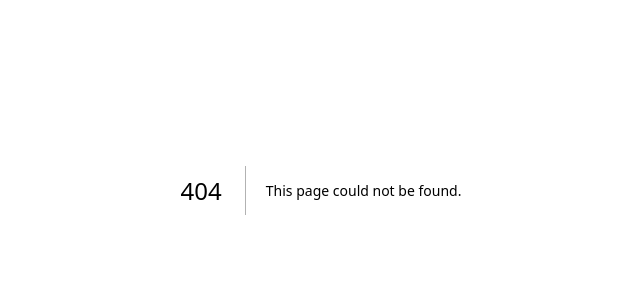
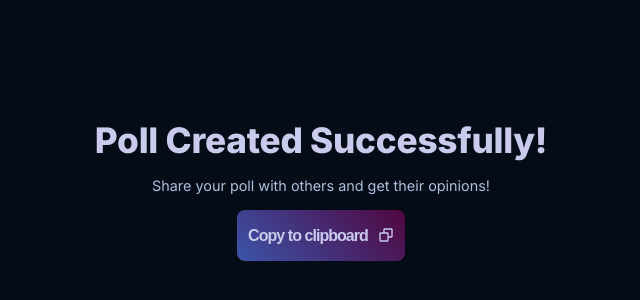
Before and after one commit to Varadarajan-M/decidify, a Next.js app in the folder decidify-app/: page /new-poll/1 in a window 1280 px wide. Before the commit this address had no page. Shown: the part 210-510 px from the top of the page, without its empty margins (319-959 px from the left). Built offline with nearby package versions, Linux system fonts and the light colour scheme.

Commit message:
Completed Poll creation success page UI (#4)

```diff
--- a/decidify-app/src/app/components/poll/PollForm.tsx
+++ b/decidify-app/src/app/components/poll/PollForm.tsx
@@ -1,5 +1,6 @@
 'use client';
 import '@/styles/components/poll-form.scss';
+import { useRouter } from 'next/navigation';
 import { useCallback, useEffect, useMemo, useRef, useState } from 'react';
 import { RegisterOptions, UseFormRegister, useForm } from 'react-hook-form';
 import { AiOutlineClose } from 'react-icons/ai';
@@ -58,6 +59,7 @@ const PollForm = () => {
 	let pollOptionValidationTimer = useRef<NodeJS.Timeout | null>(null);
 	const [showPollOptionError, setShowPollOptionError] =
 		useState<boolean>(false);
+	const router = useRouter();
 
 	const {
 		register,
@@ -77,6 +79,7 @@ const PollForm = () => {
 			Poll_Owner: data.Poll_Owner || 'Anonymous',
 		};
 		console.log(pollData);
+		router.push(`/new-poll/${data.Poll_Question.replaceAll(' ', '-')}`);
 	};
 
 	const addOptionHandler = useCallback(() => {
--- /dev/null
+++ b/decidify-app/src/app/new-poll/[slug]/CopyToClipboardBtn.tsx
@@ -0,0 +1,52 @@
+'use client';
+
+import React, { useState } from 'react';
+import { BiCopy } from 'react-icons/bi';
+import { TiTick } from 'react-icons/ti';
+interface IGenericProps {
+	className?: string;
+	children?: React.ReactNode;
+	style?: React.CSSProperties;
+}
+
+interface IButtonProps extends IGenericProps {
+	onClick?: (...args: any[]) => void;
+}
+
+const Button = ({ className, children, onClick }: IButtonProps) => {
+	return (
+		<button onClick={onClick} className={className}>
+			{children}
+		</button>
+	);
+};
+
+type CopyToClipboardBtnProps = {
+	text: string;
+};
+
+const CopyToClipboardBtn: React.FC<CopyToClipboardBtnProps> = (
+	props: CopyToClipboardBtnProps,
+) => {
+	const [message, setMessage] = useState<string>('Copy to clipboard');
+	const [copied, setCopied] = useState(false);
+
+	const copyToClipboard = async (text: string) => {
+		navigator.clipboard.writeText(text).then(() => {
+			setMessage('Copied to Clipboard');
+			setCopied(true);
+		});
+	};
+
+	return (
+		<Button
+			onClick={() => copyToClipboard(props.text)}
+			className={`copy-to-clipboard-btn ${copied ? 'copied' : ''}`}
+		>
+			<span>{message}</span>
+			{copied ? <TiTick /> : <BiCopy />}
+		</Button>
+	);
+};
+
+export default CopyToClipboardBtn;
--- /dev/null
+++ b/decidify-app/src/app/new-poll/[slug]/page.tsx
@@ -0,0 +1,28 @@
+import '@/styles/pages/new-poll-success.scss';
+import CopyToClipboardBtn from './CopyToClipboardBtn';
+
+type PageProps = {
+	params: {
+		slug: string;
+	};
+};
+
+const NewPollCreatedPage = ({ params }: PageProps) => {
+	const { slug } = params;
+
+	return (
+		<section className='container'>
+			<div className='poll-success-message-container'>
+				<h3 className='poll-success-header'>Poll Created Successfully!</h3>
+
+				<p className='poll-share-message'>
+					Share your poll with others and get their opinions!
+				</p>
+
+				<CopyToClipboardBtn text={slug} />
+			</div>
+		</section>
+	);
+};
+
+export default NewPollCreatedPage;
--- /dev/null
+++ b/decidify-app/src/styles/pages/new-poll-success.scss
@@ -0,0 +1,75 @@
+@import '../variables';
+@import '../mixins';
+
+.container {
+	height: 100vh;
+	width: 100%;
+	display: flex;
+	flex-direction: column;
+	align-items: center;
+
+	.poll-success-message-container {
+		margin: auto;
+		max-width: min(700px, 75vw);
+		display: flex;
+		flex-direction: column;
+		gap: 1rem;
+		text-align: center;
+
+		.poll-success-header {
+			color: $button-text-gradient;
+			font-weight: 800;
+			font-size: 2.2rem;
+			letter-spacing: -0.25px;
+		}
+
+		.poll-share-message {
+			color: $text-color;
+			margin: auto;
+			font-size: 0.9rem;
+		}
+
+		.copy-to-clipboard-btn {
+			@include reset-button;
+
+			background: $button-bg-gradient;
+			padding: 1rem 0.7rem;
+			font-size: 1rem;
+			border-radius: 8px;
+			font-weight: 800;
+			color: $button-text-gradient;
+			line-height: 1.2rem;
+			letter-spacing: -0.95px;
+			margin-inline: auto;
+			cursor: pointer;
+			display: flex;
+			align-items: center;
+			gap: 10px;
+			transition: background 0.3s ease-in;
+
+			&:hover {
+				filter: brightness(1.4);
+			}
+
+			&:disabled {
+				opacity: 0.5;
+				cursor: not-allowed;
+			}
+
+			&.copied {
+				background: linear-gradient(45deg, #181c2a, #0c0c0c);
+			}
+		}
+	}
+}
+
+@media screen and (max-width: $small-screen-size) {
+	.container {
+		.poll-success-message-container {
+			max-width: 95vw;
+			.poll-success-header {
+				font-size: 1.8rem;
+			}
+		}
+	}
+}
```
